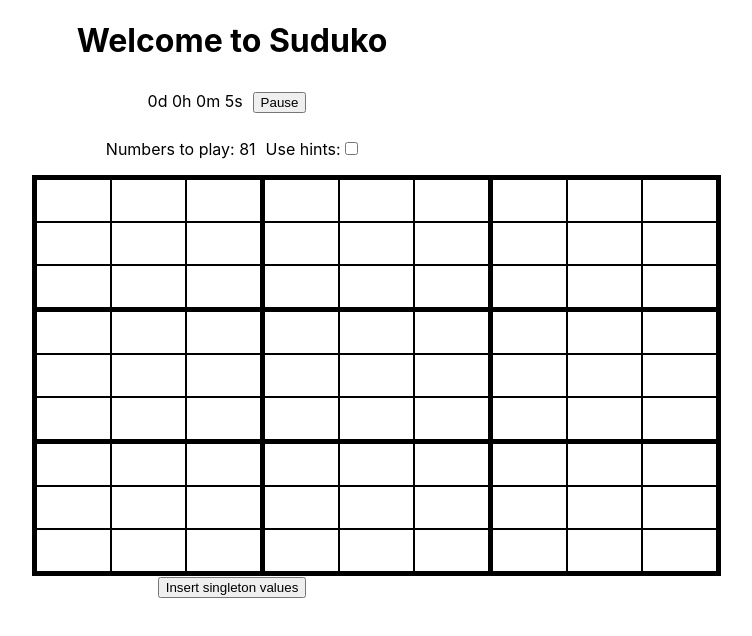
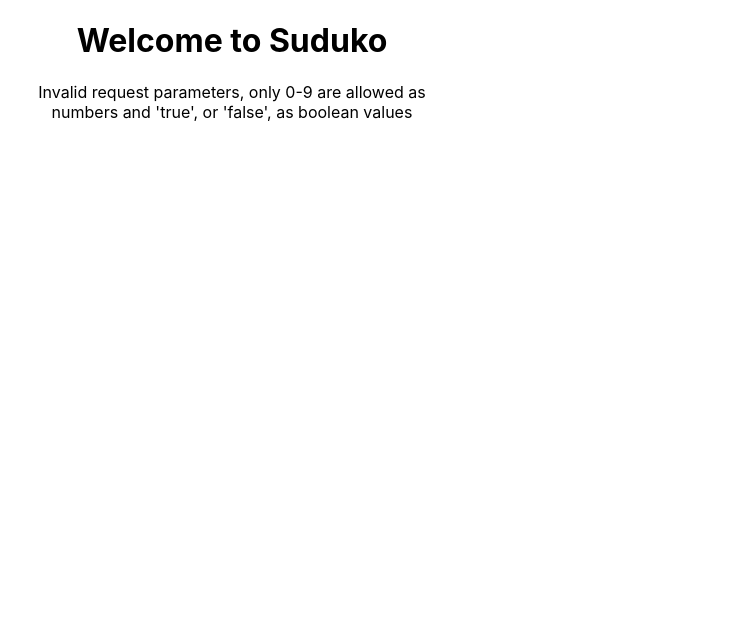
Before and after one commit to jorans/suduko.js, a React (Create React App) app: page / in a window 1280 px wide. Shown: the top 636 px of the page, without its empty margins (408-1160 px from the left). Built offline with nearby package versions, Linux system fonts and the light colour scheme.

Commit message:
Handle invalid request parameter values

```diff
--- a/src/suduko/Suduko.js
+++ b/src/suduko/Suduko.js
@@ -15,6 +15,9 @@ function Suduko() {
         setQueryParam('h', newUseHintValue);
     }
 
+    const validQueryParameters = useMemo(() => {
+        return /^[0-9]*$/.test(getQueryParam('b')) && /^(true|false)?$/.test(getQueryParam('h'))
+    }, [getQueryParam])
     const gameBoard = useMemo(() => {
         return withNumbersHint(withValidateNumbers(getInitialGameBoard(size, getGameBoardValues(getQueryParam('b'), size)), indicies), neigborsMap);
         }, [getQueryParam, indicies, neigborsMap]);
@@ -85,6 +88,11 @@ function Suduko() {
     return (
         <>
             <h1>Welcome to Suduko</h1>
+            {!validQueryParameters &&
+                <p>Invalid request parameters, only 0-9 are allowed as numbers and 'true', or 'false', as boolean values</p>
+            }
+            {validQueryParameters &&
+                <>
                     <Timer run={runTimer && remainingNumbers > 0}/>
                     <button style={{margin:"10px"}} onClick={toggleTimerActive} disabled={remainingNumbers === 0} >{runTimer?"Pause":"Continue"}</button>
                     <p>
@@ -96,6 +104,8 @@ function Suduko() {
                         <tbody>{boardUI}</tbody>
                     </table>
                     {remainingNumbers > 0 && <button onClick={onAddSigletonValuesClicked}>Insert singleton values</button>}
+                </>
+            }
         </>
     );
 }
```
Lines whose indentation alone changed are shown as unchanged.
